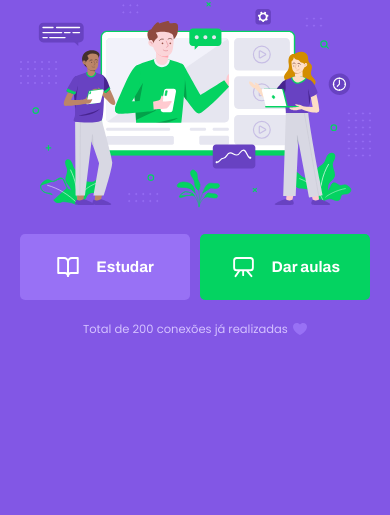
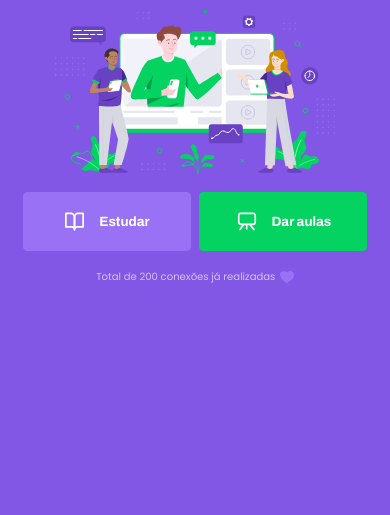
Before and after one commit to HalexV/nlw2-discovery-proffy-web, a website: page src/views/index.html in a window 390 px wide. Shown: the part 329-844 px from the top of the page. Drawn offline with Linux system fonts and the light colour scheme.

Commit message:
Some layout adjustments on the landing page

```diff
--- a/public/styles/partials/page-landing.css
+++ b/public/styles/partials/page-landing.css
@@ -87,13 +87,23 @@
   margin-left: 0.8rem;
 }
 
-@media (max-width: 699px) {
+@media (max-width: 1023px) {
   :root {
-    font-size: 40%; /* modificar as medidas rem */
+    font-size: 35%; /* modificar as medidas rem */
+  }
+
+  #page-landing #container {
+    display: flex;
+    flex-direction: column;
+  }
+
+  .hero-image {
+    width: 80%;
+    align-self: center;
   }
 }
 
-@media (min-width: 1100px) {
+@media (min-width: 1024px) {
   #page-landing #container {
     max-width: 1100px;
     display: grid;
```
